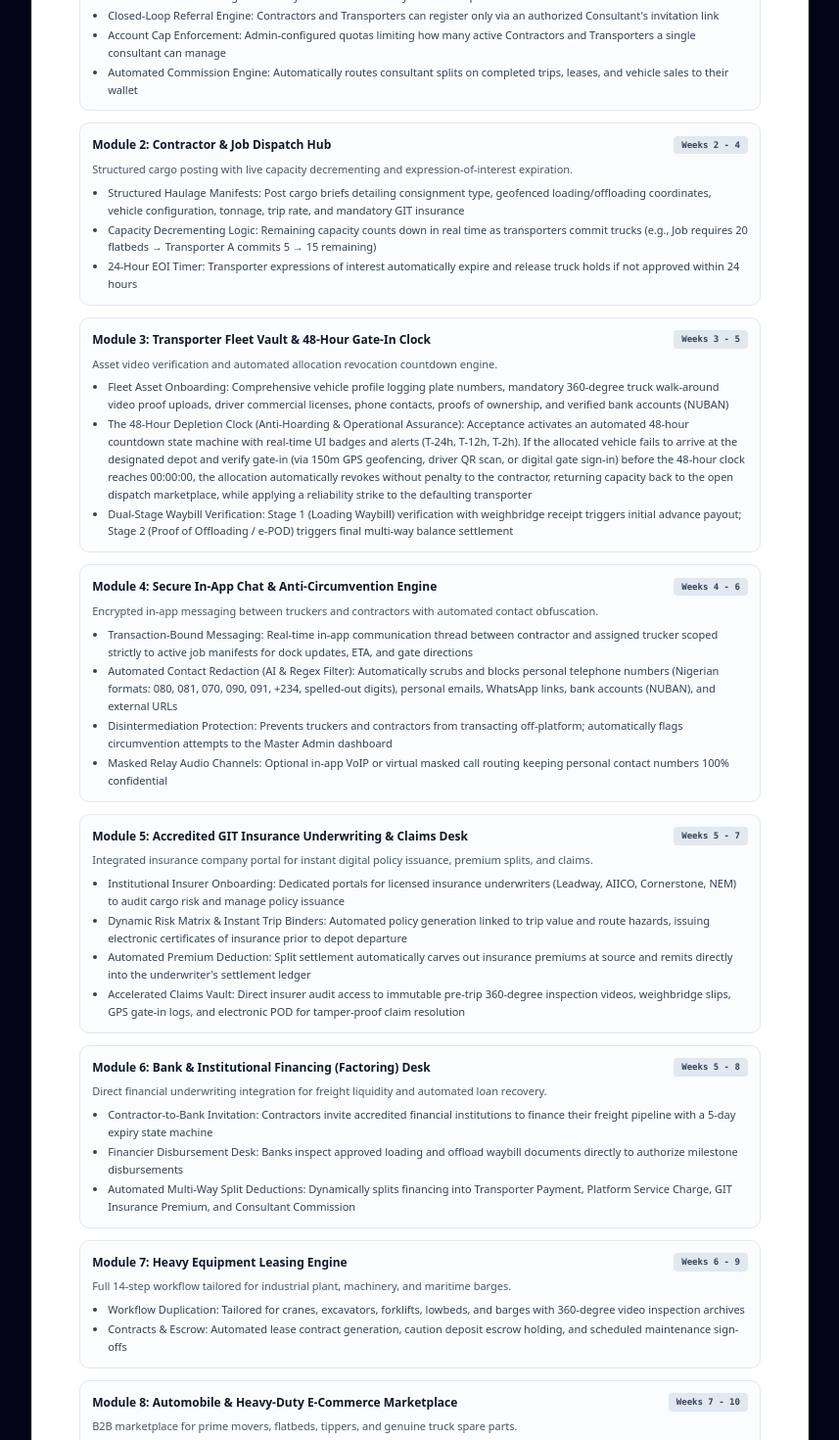
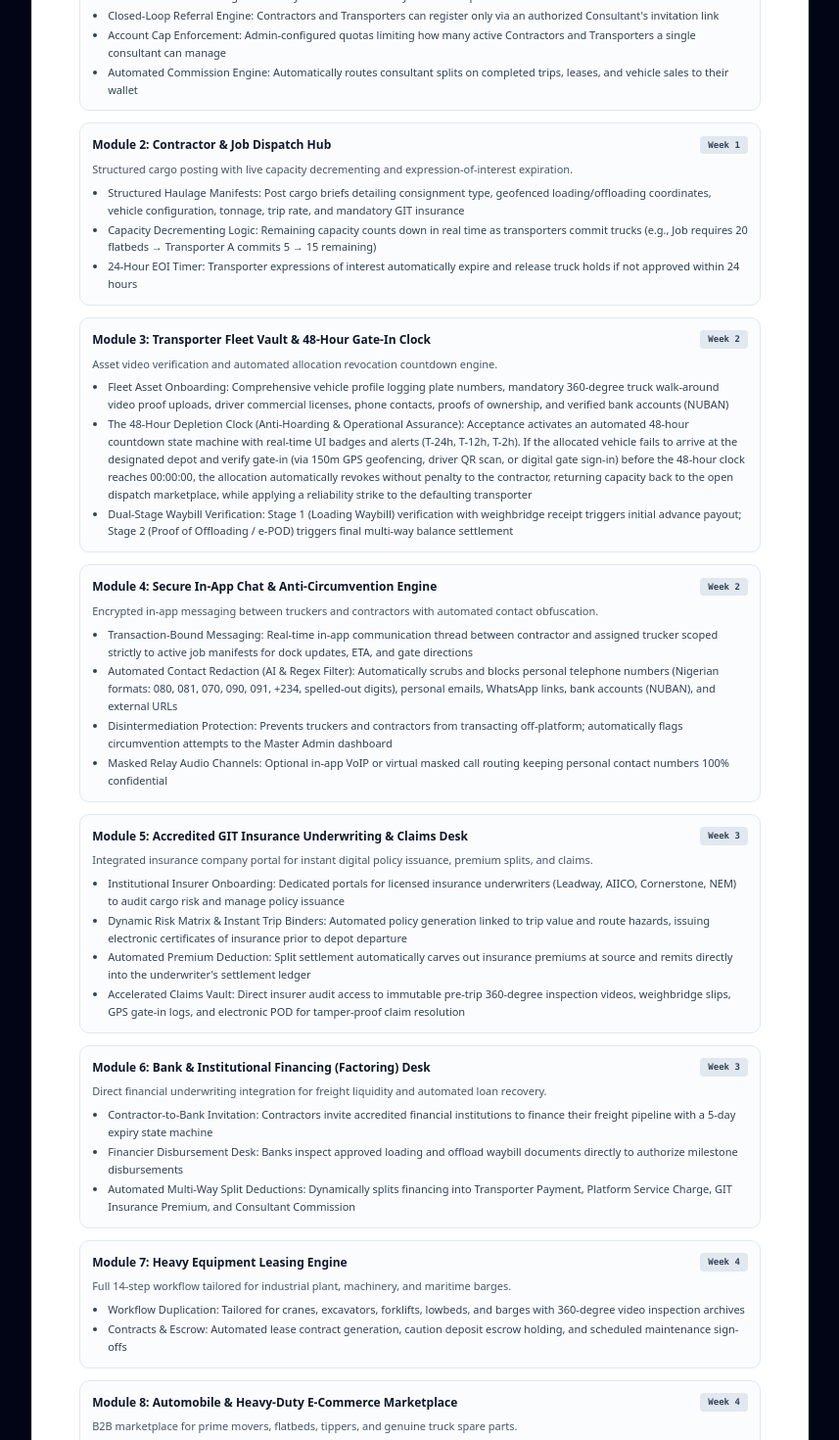
Before and after one commit to clintondotcpp/salescowboy-site, a Next.js app: page /logistics-proposal in a window 1280 px wide. Shown: the part 1600-3070 px from the top of the page at 98% size, without its empty margins (211-1068 px from the left). Built offline with nearby package versions, Linux system fonts and the light colour scheme; no server answers; a web font is replaced by a local one.

Commit message:
feat: compress development timeline from 8 weeks to 4 weeks (28 calendar days)

```diff
--- a/app/logistics-proposal/page.tsx
+++ b/app/logistics-proposal/page.tsx
@@ -109,7 +109,7 @@ const DEFAULT_LOGISTICS_PROPOSAL: LogisticsProposalState = {
     {
       id: "1",
       title: "Module 1: Consultant Onboarding & Quota Desk",
-      timeline: "Weeks 1 - 3",
+      timeline: "Week 1",
       cost: 650000,
       description: "Monetizes consultant network access and enforces closed-loop broker referral chains.",
       deliverables: [
@@ -122,7 +122,7 @@ const DEFAULT_LOGISTICS_PROPOSAL: LogisticsProposalState = {
     {
       id: "2",
       title: "Module 2: Contractor & Job Dispatch Hub",
-      timeline: "Weeks 2 - 4",
+      timeline: "Week 1",
       cost: 650000,
       description: "Structured cargo posting with live capacity decrementing and expression-of-interest expiration.",
       deliverables: [
@@ -134,7 +134,7 @@ const DEFAULT_LOGISTICS_PROPOSAL: LogisticsProposalState = {
     {
       id: "3",
       title: "Module 3: Transporter Fleet Vault & 48-Hour Gate-In Clock",
-      timeline: "Weeks 3 - 5",
+      timeline: "Week 2",
       cost: 600000,
       description: "Asset video verification and automated allocation revocation countdown engine.",
       deliverables: [
@@ -146,7 +146,7 @@ const DEFAULT_LOGISTICS_PROPOSAL: LogisticsProposalState = {
     {
       id: "4",
       title: "Module 4: Secure In-App Chat & Anti-Circumvention Engine",
-      timeline: "Weeks 4 - 6",
+      timeline: "Week 2",
       cost: 450000,
       description: "Encrypted in-app messaging between truckers and contractors with automated contact obfuscation.",
       deliverables: [
@@ -159,7 +159,7 @@ const DEFAULT_LOGISTICS_PROPOSAL: LogisticsProposalState = {
     {
       id: "5",
       title: "Module 5: Accredited GIT Insurance Underwriting & Claims Desk",
-      timeline: "Weeks 5 - 7",
+      timeline: "Week 3",
       cost: 550000,
       description: "Integrated insurance company portal for instant digital policy issuance, premium splits, and claims.",
       deliverables: [
@@ -172,7 +172,7 @@ const DEFAULT_LOGISTICS_PROPOSAL: LogisticsProposalState = {
     {
       id: "6",
       title: "Module 6: Bank & Institutional Financing (Factoring) Desk",
-      timeline: "Weeks 5 - 8",
+      timeline: "Week 3",
       cost: 700000,
       description: "Direct financial underwriting integration for freight liquidity and automated loan recovery.",
       deliverables: [
@@ -184,7 +184,7 @@ const DEFAULT_LOGISTICS_PROPOSAL: LogisticsProposalState = {
     {
       id: "7",
       title: "Module 7: Heavy Equipment Leasing Engine",
-      timeline: "Weeks 6 - 9",
+      timeline: "Week 4",
       cost: 500000,
       description: "Full 14-step workflow tailored for industrial plant, machinery, and maritime barges.",
       deliverables: [
@@ -195,7 +195,7 @@ const DEFAULT_LOGISTICS_PROPOSAL: LogisticsProposalState = {
     {
       id: "8",
       title: "Module 8: Automobile & Heavy-Duty E-Commerce Marketplace",
-      timeline: "Weeks 7 - 10",
+      timeline: "Week 4",
       cost: 400000,
       description: "B2B marketplace for prime movers, flatbeds, tippers, and genuine truck spare parts.",
       deliverables: [
@@ -214,7 +214,7 @@ const DEFAULT_LOGISTICS_PROPOSAL: LogisticsProposalState = {
   infrastructureNotes: "Total estimated monthly cloud infrastructure cost: ~$10 – $20 / month + pay-as-you-go usage. App Store Developer fees: Google Play ($25 one-time), Apple Developer ($99/year), paid directly to providers without agency markup.",
 
   totalCost: 1500000,
-  timeline: "8 to 10 Weeks (56 – 70 Calendar Days)",
+  timeline: "4 Weeks (28 Calendar Days)",
   paymentMilestones: [
     { label: "50% Mobilization Deposit (Architecture, DB Schemas, Consultant Licensing & Multi-Portal UI/UX Layouts)", percentage: 50, amount: 750000 },
     { label: "50% Final Settlement (Paid after 2 months of verified functional operational use post App Store & Google Play upload)", percentage: 50, amount: 750000 }
--- a/temp-nov/logistics/agreement-letterhead.html
+++ b/temp-nov/logistics/agreement-letterhead.html
@@ -483,7 +483,7 @@
           <div class="fee-col">
             <div class="pct">MILESTONE 1 (50%)</div>
             <div class="amt">₦750,000</div>
-            <div class="desc">Initial Mobilization Deposit upon contract signing (Architecture, DB Schemas, Consultant Licensing & Multi-Portal UI/UX Layouts — Weeks 1–4).</div>
+            <div class="desc">Initial Mobilization Deposit upon contract signing (Architecture, DB Schemas, Consultant Licensing & Multi-Portal UI/UX Layouts — Weeks 1–2).</div>
           </div>
           <div class="fee-col">
             <div class="pct">MILESTONE 2 (50%)</div>
@@ -499,7 +499,7 @@
         </div>
 
         <p style="margin-top: 8px;">
-          2.3 <strong>Project Delivery Timeline:</strong> The total delivery roadmap is <strong>eight (8) to ten (10) weeks (56 to 70 calendar days)</strong> from the Effective Date, contingent upon timely client feedback and milestone settlements.
+          2.3 <strong>Project Delivery Timeline:</strong> The total delivery roadmap is <strong>four (4) weeks (twenty-eight [28] calendar days)</strong> from the Effective Date, contingent upon timely client feedback and milestone settlements.
         </p>
       </div>
     </div>
--- a/temp-nov/logistics/proposal-letterhead.html
+++ b/temp-nov/logistics/proposal-letterhead.html
@@ -779,12 +779,12 @@
       </div>
     </div>
 
-    <!-- 5. Investment & 8-10 Weeks Timeline -->
+    <!-- 5. Investment & Rapid 4-Weeks Timeline -->
     <div class="section">
-      <div class="section-title">5. Total Project Investment & 8–10 Weeks Milestone Schedule</div>
+      <div class="section-title">5. Total Project Investment & Rapid 4-Weeks Milestone Schedule</div>
 
       <div class="prose" style="margin-bottom: 12px;">
-        <p>Due to the integration of the <strong>Bank Factoring Portal</strong>, <strong>Consultant Licensing Network</strong>, <strong>Equipment Leasing Engine</strong>, and <strong>State-Machine Countdown Timers</strong>, this platform delivers four distinct web portals and mobile operational interfaces:</p>
+        <p>Due to the integration of the <strong>Bank Factoring Portal</strong>, <strong>Consultant Licensing Network</strong>, <strong>Equipment Leasing Engine</strong>, <strong>Accredited GIT Insurance Underwriting Desk</strong>, and <strong>State-Machine Countdown Timers</strong>, this platform delivers four distinct web portals and mobile operational interfaces across an accelerated <strong>4-week (28 calendar days)</strong> delivery roadmap:</p>
       </div>
 
       <div class="milestones-grid">
```
Also changed, not shown: app/logistics-agreement/page.tsx (+2 -2 lines), 2 other files (tests, documents, lock files or other folders).
